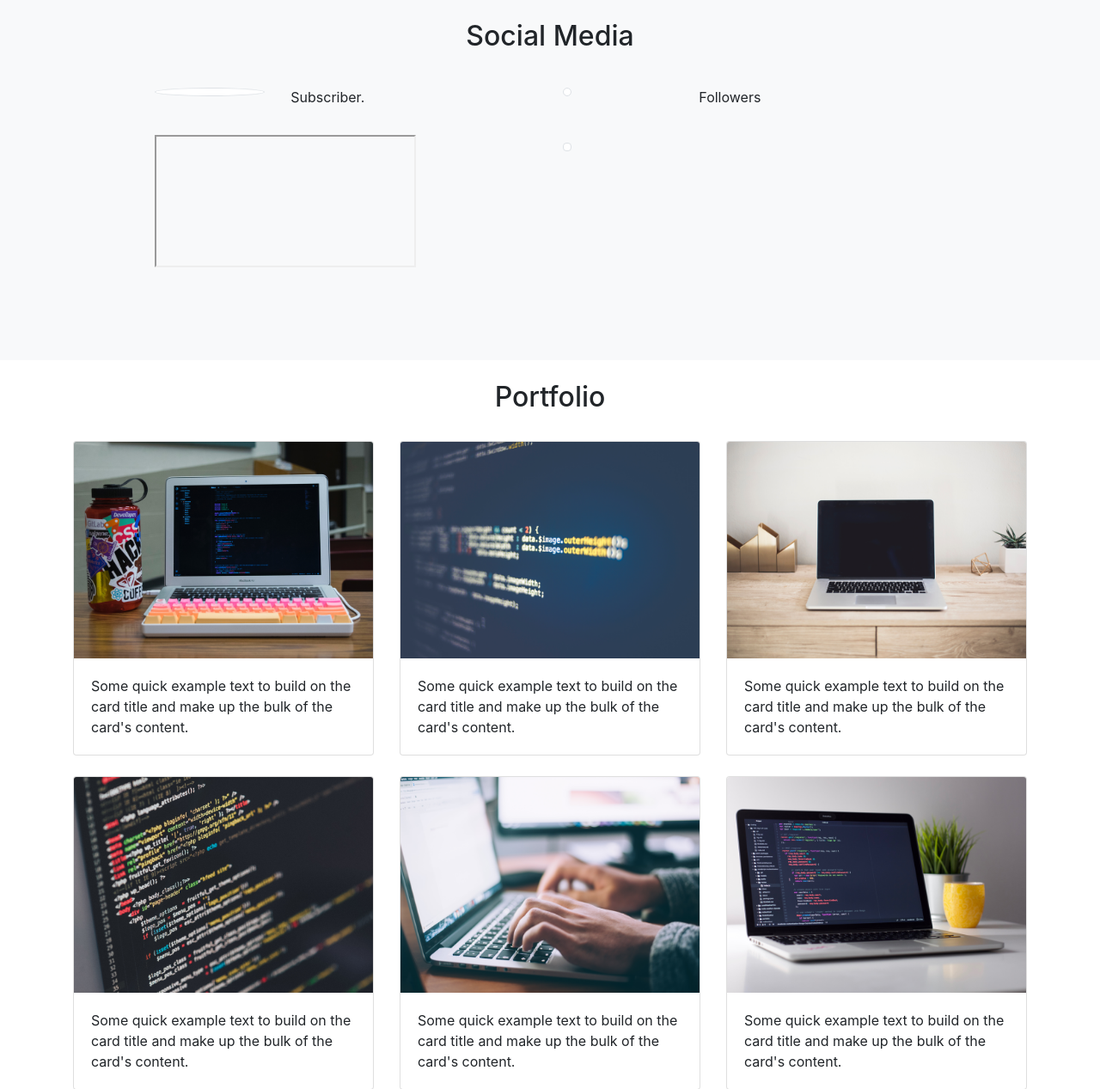
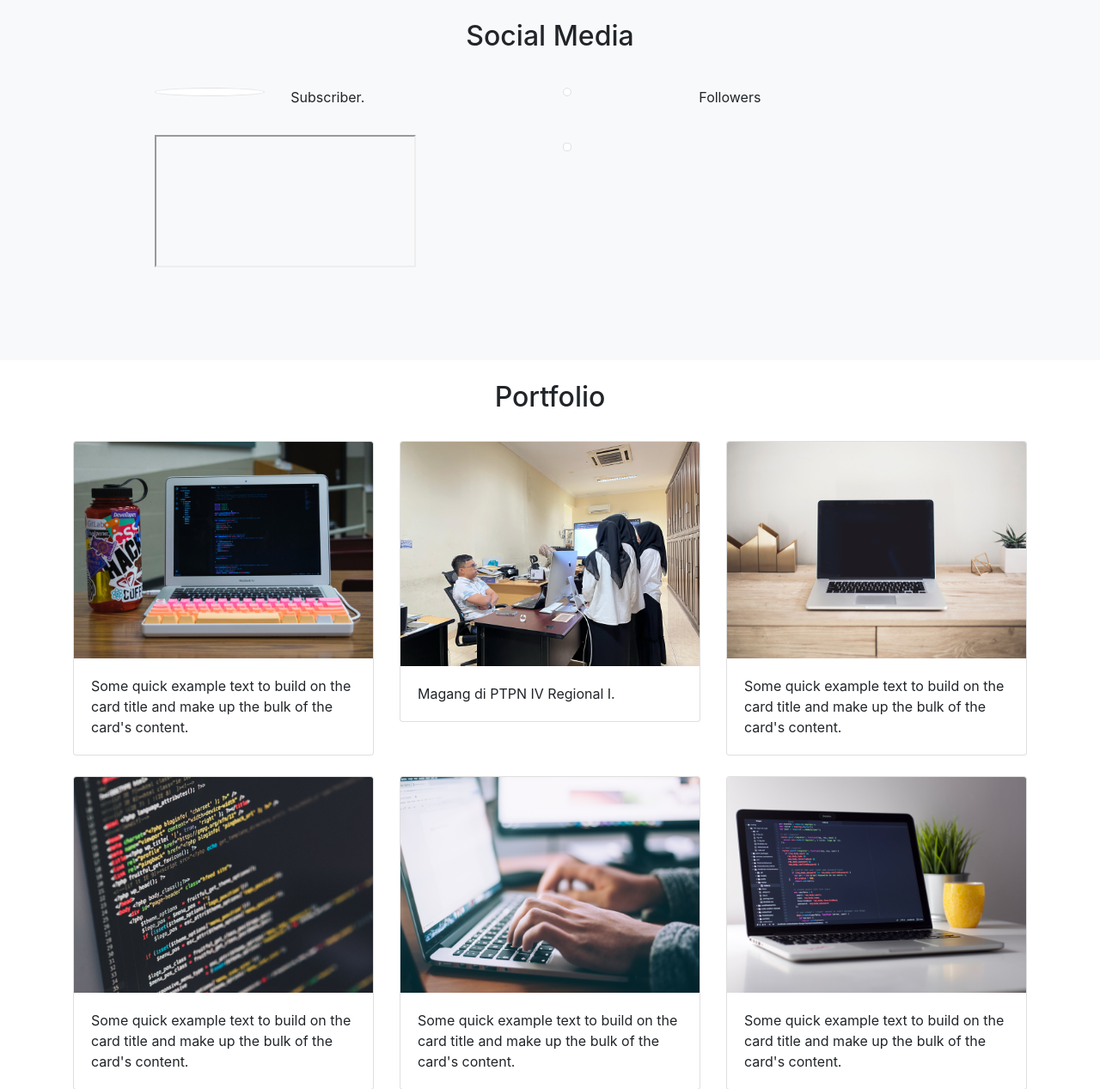
Before and after one commit to tarihartono04/UAS-IAP, a PHP site: page / in a window 1280 px wide. Shown: the part 1005-2272 px from the top of the page at 86% size. Run offline with PHP 8.4, Linux system fonts and the light colour scheme; data that the repository does not hold is empty; some libraries are stand-ins or nearby versions; grey boxes are pictures that could not be loaded.

Commit message:
menambahkan foto dan mengganti foto portofolio

```diff
--- a/wpu-portfolio/index.php
+++ b/wpu-portfolio/index.php
@@ -183,9 +183,9 @@ if (isset($media['data']) && count($media['data']) >= 1) {
 
           <div class="col-md mb-4">
             <div class="card">
-              <img class="card-img-top" src="img/thumbs/2.png" alt="Card image cap">
+              <img class="card-img-top" src="img/thumbs/10.png" alt="Card image cap">
               <div class="card-body">
-                <p class="card-text">Some quick example text to build on the card title and make up the bulk of the card's content.</p>
+                <p class="card-text">Magang di PTPN IV Regional I.</p>
               </div>
             </div>
           </div>
```
Also changed, not shown: wpu-portfolio/img/thumbs/10.png (added).
